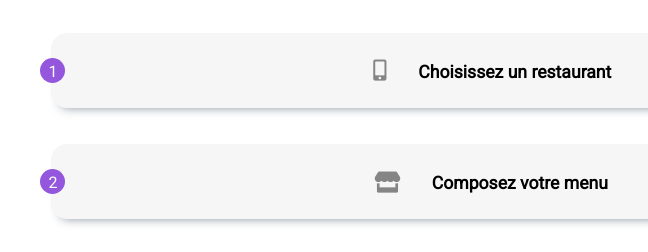
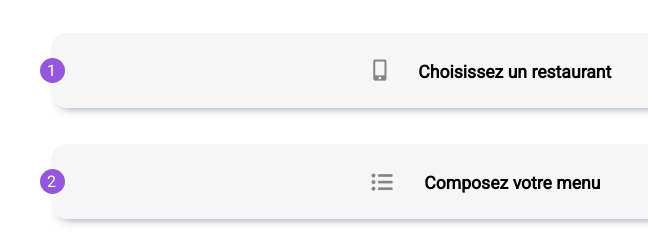
Before and after one commit to Nukem007/BERNARD.remi_P3_22.09.2021, a website: page index.html in a window 1280 px wide. Shown: the part 473-725 px from the top of the page, 154-802 px from the left. Drawn offline with Linux system fonts and the light colour scheme; a web font is replaced by a local one.

Commit message:
maj resto images+icons store hs

```diff
--- a/sass/main.scss
+++ b/sass/main.scss
@@ -106,15 +106,15 @@ html {
     }
 
     & .dot {
-        position        : absolute;
-        left            : -0.7em;
-        height          : 25px;
-        width           : 25px;
-        color           : white;
+        position: absolute;
+        left: -0.7em;
+        height: 25px;
+        width: 25px;
+        color: white;
         background-color: #9356DC;
-        border-radius   : 1em;
-        padding-left    : 0.55em;
-        padding-top     : 0.25em;
+        border-radius: 1em;
+        padding-left: 0.45em;
+        padding-top: 0.19em;
     }
 }
 
@@ -135,12 +135,12 @@ html {
 .list::before {
     font-family: "Font Awesome 5 Free";
     font-weight: 900;
-    content: "\f54e";
+    content: "\f0ca";
     padding-right: 1.5em;
     padding-top: 0.5em;
-    color: #858585;
-    padding-bottom: 0.5em;
-    padding-left: 0.5em;
+    color        : darken($grey-city, 40%);
+    // padding-bottom: 0.5em;
+    // padding-left: 0.5em;
 }
 
 .store::before {
@@ -149,6 +149,7 @@ html {
     content      : "\f54e";
     padding-right: 1.5em;
     color        : darken($grey-city, 40%);
+    display: inline-block;
 }
 
 #restaurant {
```
Also changed, not shown: pages/resto_a_la_française.html (+1 -1 lines), pages/resto_la_note_enchantée.html (+1 -1 lines), pages/resto_le_délice_des_sens.html (+1 -1 lines), css/style.css, 1 other file.
